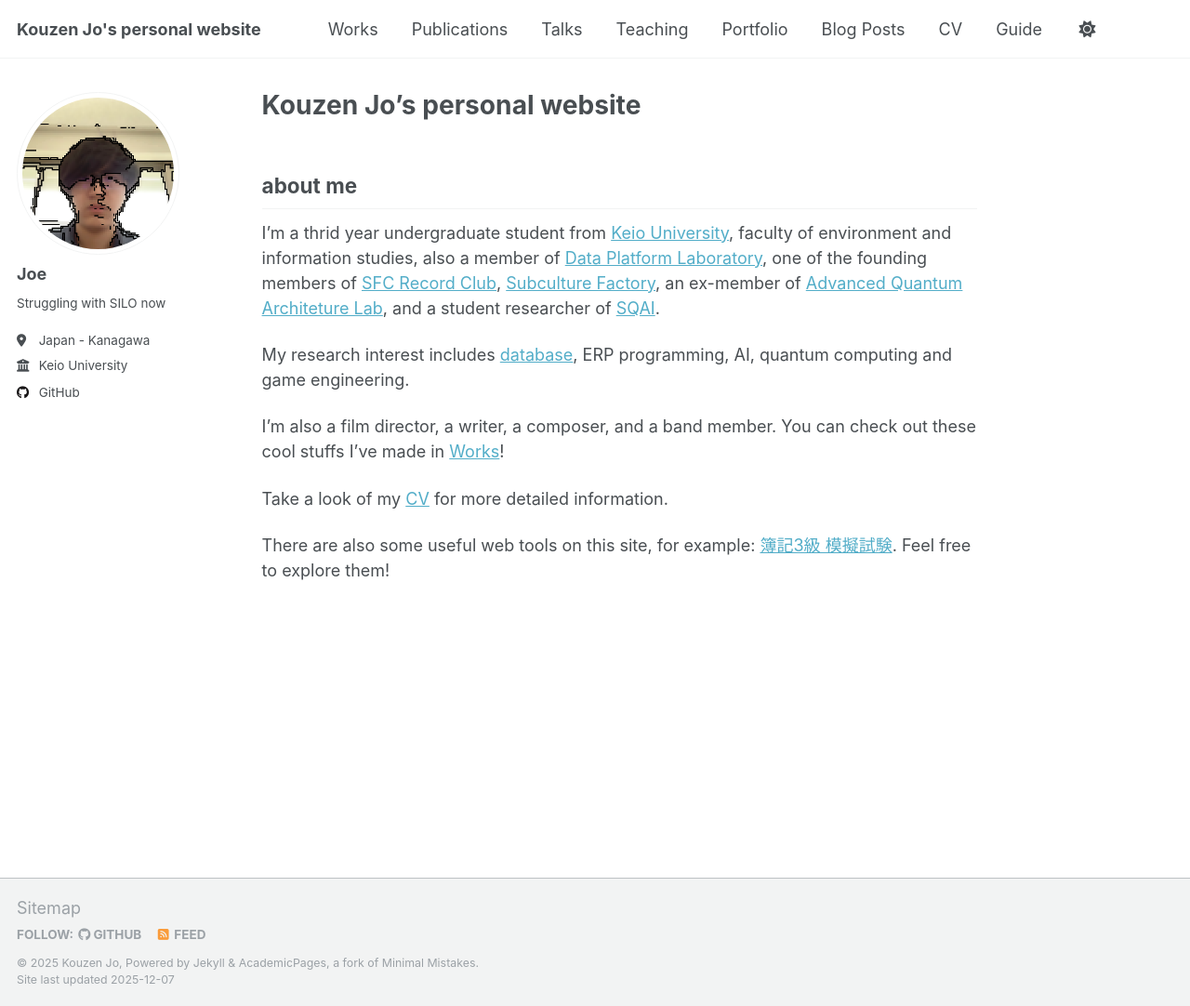
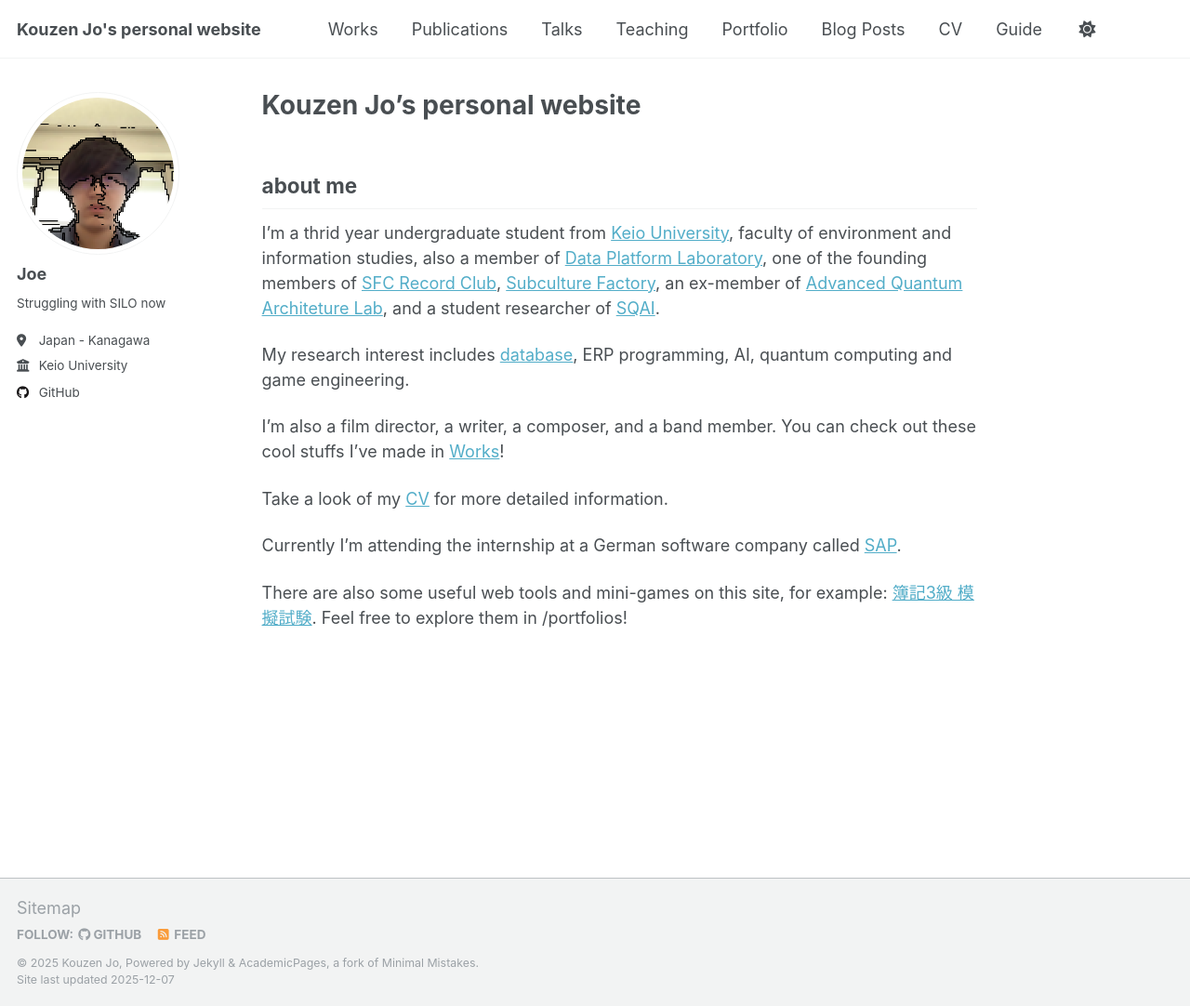
Before and after one commit to Joe-Xuu/joe-xuu.github.io, a Jekyll site: the page built from _pages/about.md, in a window 1280 px wide and 1082 px high. Shown: the whole window at 93% size. Built offline with Jekyll 4.4.1, drawn with Linux system fonts in a browser that asks for light colours.

Commit message:
Update about page with internship and tools details
Added internship information and updated tools section.

```diff
--- a/_pages/about.md
+++ b/_pages/about.md
@@ -17,4 +17,6 @@ I'm also a film director, a writer, a composer, and a band member. You can check
 
 Take a look of my [CV](/cv/) for more detailed information.
 
-There are also some useful web tools on this site, for example: [簿記3級 模擬試験](/boki/). Feel free to explore them!
+Currently I'm attending the internship at a German software company called [SAP](https://www.sap.com).
+
+There are also some useful web tools and mini-games on this site, for example: [簿記3級 模擬試験](/boki/). Feel free to explore them in /portfolios!
```
